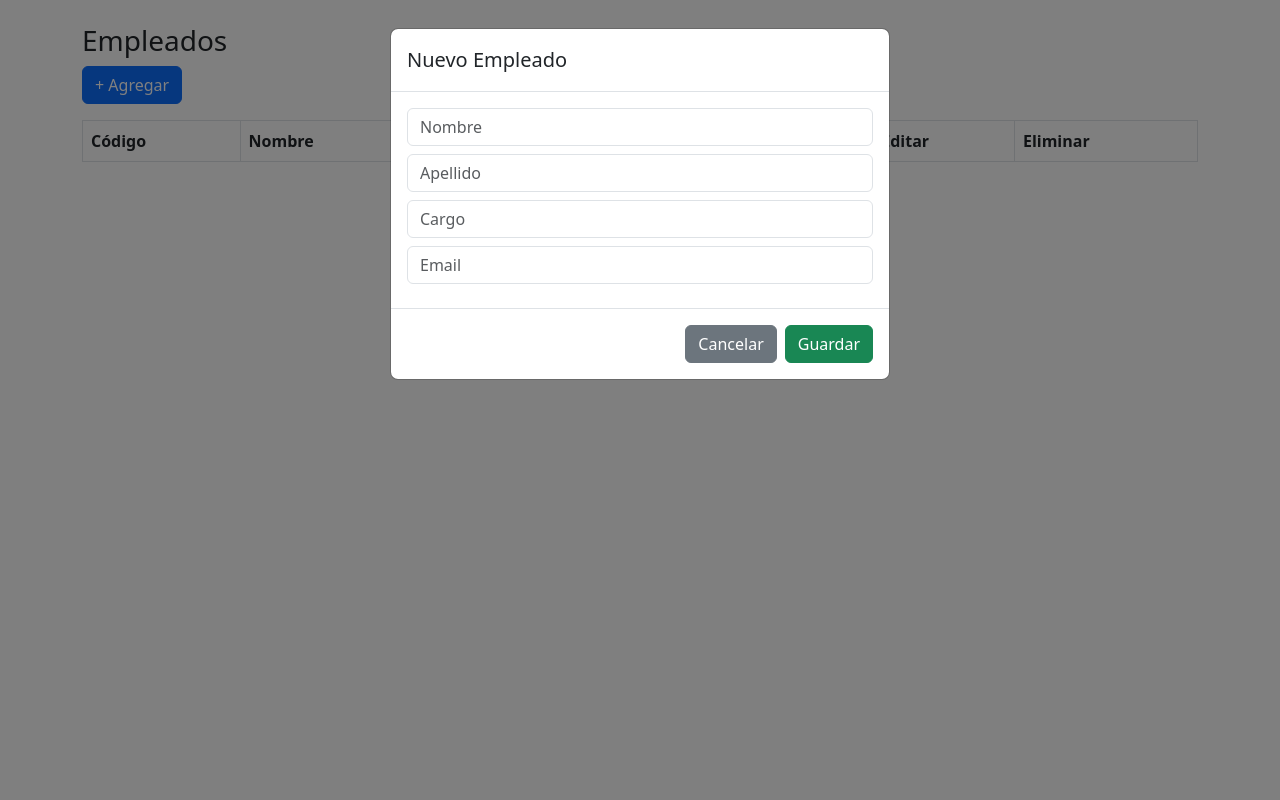
After one commit to TafurPanduroJuan/Proyecto_P_Web, a PHP site: page /team.php in a window 1280 px wide, after a click on "+ Agregar". The commit adds this page. Run offline with PHP 8.4, Linux system fonts and the light colour scheme; lists and menus that the app fills with data are empty.

Commit message:
Se hizo Team de administrrador

```diff
--- a/Proyecto/vista/dashboard.php
+++ b/Proyecto/vista/dashboard.php
@@ -44,7 +44,7 @@ if(empty($_SESSION["id"])){
                 </a>
             </li>
             <li>
-                <a href="#">
+                <a href="../controlador/TeamController.php">
                     <i class='bxr  bx-user-id-card'></i>
 				    <span class="text">Team</span>
                 </a>
--- /dev/null
+++ b/Proyecto/vista/team.php
@@ -0,0 +1,51 @@
+<!DOCTYPE html>
+<html lang="es">
+<head>
+  <meta charset="UTF-8">
+  <title>Gestión de Empleados</title>
+  <meta name="viewport" content="width=device-width, initial-scale=1">
+  <!-- Bootstrap CSS (v5.3+) -->
+  <link href="https://cdn.jsdelivr.net/npm/bootstrap@5.3.0/dist/css/bootstrap.min.css" rel="stylesheet">
+</head>
+<body>
+
+  <!-- Tu contenido -->
+  <div class="container mt-4">
+    <h3>Empleados</h3>
+    <button class="btn btn-primary mb-3" data-bs-toggle="modal" data-bs-target="#modalForm">+ Agregar</button>
+
+    <table class="table table-bordered">
+      <thead>
+        <tr>
+          <th>Código</th><th>Nombre</th><th>Apellido</th><th>Cargo</th><th>Email</th><th>Editar</th><th>Eliminar</th>
+        </tr>
+      </thead>
+      <tbody id="tabla-empleados"></tbody>
+    </table>
+  </div>
+
+  <!-- Modal -->
+  <div class="modal fade" id="modalForm" tabindex="-1">
+    <div class="modal-dialog">
+      <form id="form-empleado" class="modal-content">
+        <input type="hidden" name="id" id="inputId">
+        <div class="modal-header"><h5 class="modal-title" id="modalTitle">Nuevo Empleado</h5></div>
+        <div class="modal-body">
+          <input class="form-control mb-2" name="nombre" placeholder="Nombre" required>
+          <input class="form-control mb-2" name="apellido" placeholder="Apellido" required>
+          <input class="form-control mb-2" name="cargo" placeholder="Cargo" required>
+          <input class="form-control mb-2" name="email" type="email" placeholder="Email" required>
+        </div>
+        <div class="modal-footer">
+          <button class="btn btn-secondary" data-bs-dismiss="modal">Cancelar</button>
+          <button class="btn btn-success">Guardar</button>
+        </div>
+      </form>
+    </div>
+  </div>
+
+  <!-- Bootstrap + JS personalizado -->
+  <script src="https://cdn.jsdelivr.net/npm/bootstrap@5.3.0/dist/js/bootstrap.bundle.min.js"></script>
+  <script src="../public/js/team.js"></script>
+</body>
+</html>
```
Also changed, not shown: Proyecto/controlador/TeamController.php (added, +28 -0 lines), Proyecto/public/js/team.js (added, +66 -0 lines).
